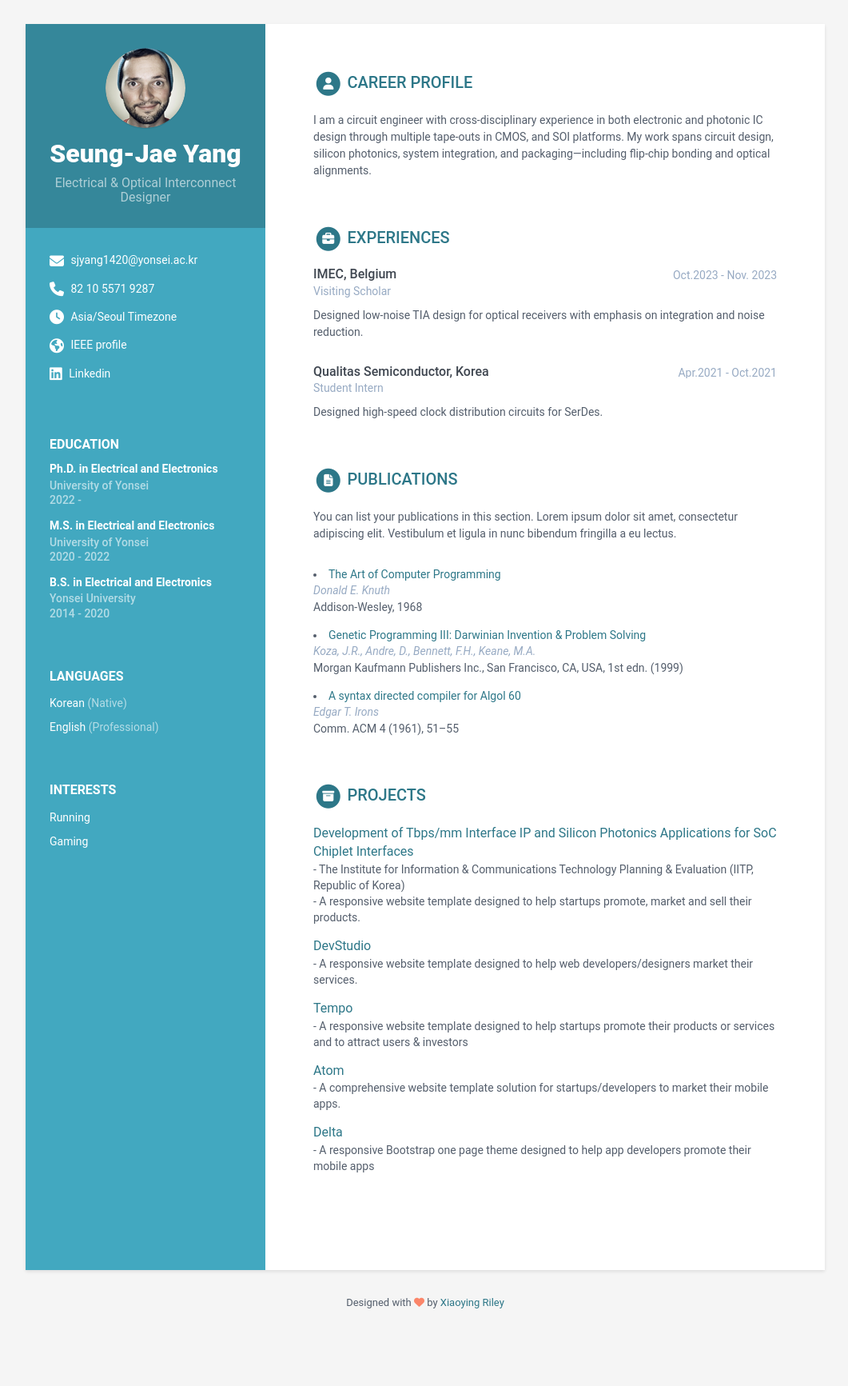
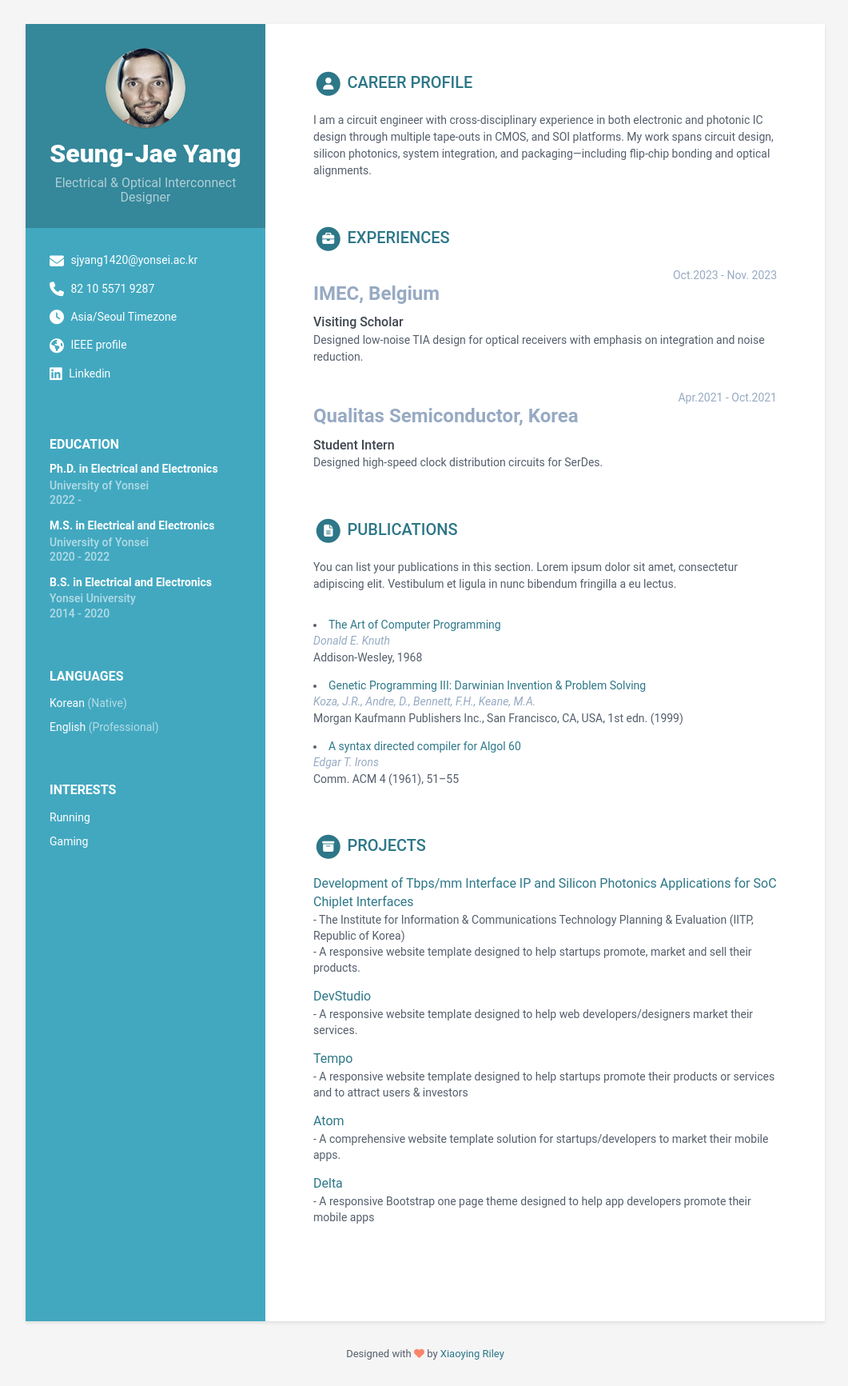
Before and after one commit to sjyang1420/SJ, a Jekyll site: the page built from index.html, in a window 1280 px wide. Shown: the whole page at 80% size, without its empty margins (108-1169 px from the left). Built offline with Jekyll 4.4.1, drawn with Linux system fonts in a browser that asks for light colours; before the commit the page ends 1670 px from its top, so only the background shows below that.

Commit message:
Update experiences.html

```diff
--- a/_includes/experiences.html
+++ b/_includes/experiences.html
@@ -15,11 +15,11 @@
     <div class="meta">
 
       <div class="upper-row">
-        <h3 class="company">{{ experience.company }}</h3>
+        <h3 class="job-title">{{ experience.company }}</h3>
         <div class="time">{{ experience.time }}</div>
       </div><!--//upper-row-->
 
-      <div class="job-title">{{ experience.role }}</div>
+      <div class="company">{{ experience.role }}</div>
 
     </div><!--//meta-->
 
```
